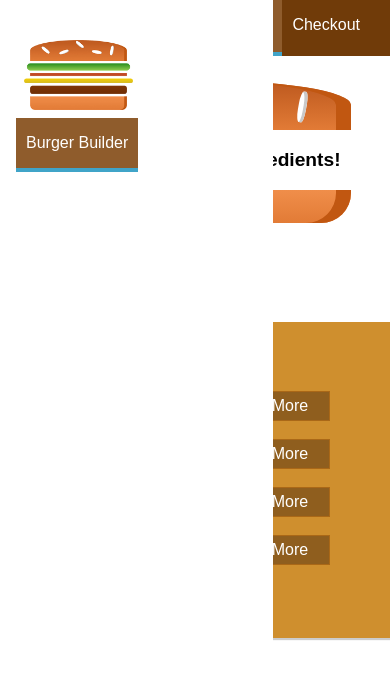
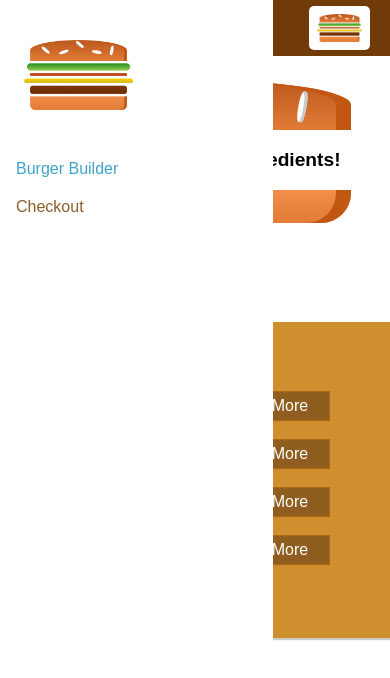
Before and after one commit to aaronsalud/ReactBurgerBuilderApp, a React app: page / in a window 390 px wide. Shown: the top 678 px of the page. Built offline with nearby package versions, Linux system fonts and the light colour scheme.

Commit message:
Fix Responsiveness issues

```diff
--- a/src/components/Navigation/NavigationItems/NavigationItem/NavigationItem.css
+++ b/src/components/Navigation/NavigationItems/NavigationItem/NavigationItem.css
@@ -1,25 +1,43 @@
-.NavigationItem{
-    margin:0;
-    box-sizing:border-box;
-    display:flex;
-    height:100%;
-    align-items:center;
+.NavigationItem {
+    margin: 10px 0;
+    box-sizing: border-box;
+    display: block;
+    width: 100%;
 }
 
 .NavigationItem a {
-    color: white;
+    color: #8F5C2C;
     text-decoration: none;
-    height:100%;
-    padding:16px 10px;
-    border-bottom:4px solid transparent;
+    width: 100%;
     box-sizing: border-box;
-    display:block;
+    display: block;
 }
 
 .NavigationItem a:hover,
 .NavigationItem a:active,
 .NavigationItem a.active {
-    background-color: #8F5C2C;
-    border-bottom: 4px solid #40A4C8;
-    color:white;
+    color: #40A4C8;
 }
+
+@media (min-width:500px) {
+    .NavigationItem {
+        margin: 0;
+        display: flex;
+        height: 100%;
+        width:auto;
+        align-items: center;
+    }
+    .NavigationItem a {
+        color: white;
+        height: 100%;
+        padding: 16px 10px;
+        border-bottom: 4px solid transparent;
+    }
+    .NavigationItem a:hover,
+    .NavigationItem a:active,
+    .NavigationItem a.active {
+        background-color: #8F5C2C;
+        border-bottom: 4px solid #40A4C8;
+        color: white;
+    }
+}
--- a/src/components/Navigation/NavigationItems/NavigationItems.css
+++ b/src/components/Navigation/NavigationItems/NavigationItems.css
@@ -4,5 +4,12 @@
     list-style: none;
     display: flex;
     align-items: center;
+    flex-flow: column;
     height: 100%;
 }
+
+@media (min-width:500px){
+    .NavigationItems{
+        flex-flow:row;
+    }
+}
--- a/src/components/Navigation/SideDrawer/SideDrawer.css
+++ b/src/components/Navigation/SideDrawer/SideDrawer.css
@@ -22,6 +22,7 @@
 
 .Logo {
     height: 11%;
+    margin-bottom:32px;
 }
 
 @media (min-width:500px) {
--- a/src/components/Navigation/Toolbar/Toolbar.css
+++ b/src/components/Navigation/Toolbar/Toolbar.css
@@ -1,22 +1,28 @@
-.Toolbar{
-    display:flex;
-    justify-content:space-between;
+.Toolbar {
+    display: flex;
+    justify-content: space-between;
     align-items: center;
-    position:fixed;
-    height:56px;
-    width:100%;
+    position: fixed;
+    height: 56px;
+    width: 100%;
     padding: 0 20px;
-    z-index:90;
-    box-sizing:border-box;
-    top:0;
-    left:0;
+    z-index: 90;
+    box-sizing: border-box;
+    top: 0;
+    left: 0;
     background-color: #703B09;
 }
 
-.Toolbar nav{
-    height:100%;
+.Toolbar nav {
+    height: 100%;
 }
 
-.Logo{
-    height:80%;
+.Logo {
+    height: 80%;
 }
+
+@media (max-width:499px) {
+    .DesktopOnly {
+        display: none;
+    }
+}
--- a/src/components/Navigation/Toolbar/Toolbar.js
+++ b/src/components/Navigation/Toolbar/Toolbar.js
@@ -9,7 +9,7 @@ const toolbar = (props) => (
         <div className={classes.Logo}>
             <Logo />
         </div>
-        <nav>
+        <nav className={classes.DesktopOnly}>
             <NavigationItems />
         </nav>
     </header>
```
